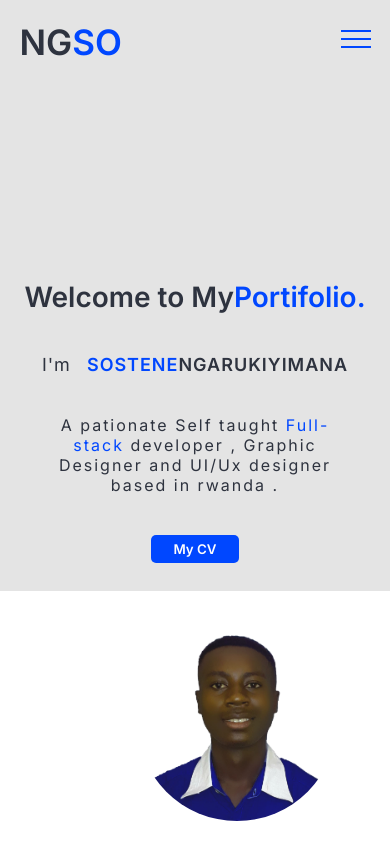
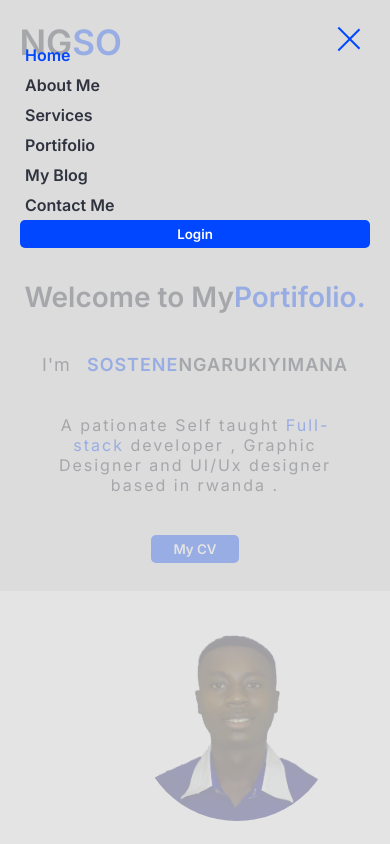
Before and after one commit to sostene12/my-brand, a plain HTML site: page index.html in a window 390 px wide. Both pictures are taken after a click on the element 355 px from the left and 42 px from the top of the page. Shown: the top 844 px of the page. Drawn offline with Linux system fonts and the light colour scheme; files whose address does not match are found by name.

Commit message:
bars for responsiveness

```diff
--- a/index.html
+++ b/index.html
@@ -28,20 +28,22 @@
             <h2><span>NG</span><span>SO</span></h2>
           </div>
           <div class="nav-items">
-            <ul>
+            <ul class="nav-links">
               <li><a href="#landingpage" class="active">Home</a></li>
               <li><a href="#about-me">About Me</a></li>
               <li><a href="#services-section">Services</a></li>
               <li><a href="#portifolio-section">Portifolio</a></li>
               <li><a href="#blog-section">My Blog</a></li>
               <li><a href="#contact-section">Contact Me</a></li>
+              <button class="button login-btn">Login</button>
             </ul>
-            <button class="button login-btn">Login</button>
           </div>
           <div class="burger">
             <span></span>
             <span></span>
             <span></span>
+          </div>
+          <div class="nav-contents">
           </div>
         </nav>
       </div>
--- a/scripts/app.js
+++ b/scripts/app.js
@@ -20,7 +20,6 @@ navItems.forEach(item =>{
 });
 
 
-const bars = document.querySelector('.burger');
 
 
 // toggle login
@@ -34,4 +33,14 @@ loginBtn.addEventListener('click',() =>{
 const closeBtn = document.querySelector('.close-icon');
 closeBtn.addEventListener('click',() =>{
     loginSection.style.display = 'none'
-})
+});
+
+
+const bars = document.querySelector('.burger');
+bars.addEventListener('click',(e) =>{
+    const navLinks = document.querySelector('.nav-links');
+    const navContents = document.querySelector('.nav-contents');
+    navContents.appendChild(navLinks)
+    navContents.classList.toggle('open')
+    bars.classList.toggle('open')
+});
--- a/styles/main.css
+++ b/styles/main.css
@@ -15,6 +15,7 @@ body{
     max-width: 100vw;
     height: 100%;
     overflow-x: hidden;
+    scroll-behavior: smooth;
 }
 
 /* landing page */
@@ -61,6 +62,7 @@ nav{
 
 .nav-items ul{
     display: flex;
+    align-items: center;
 }
 
 .nav-items ul li{
@@ -69,6 +71,34 @@ nav{
     font-weight: 500;
     padding: 0px 25px;
     font-size: 17px;
+}
+
+.nav-contents{
+    width: 100%;
+    height: 100vh;
+    background-color: var(--gray);
+    position: absolute;
+    right: -100%;
+    top: 0;
+    z-index: 0;
+    transition: all ease-in 0.3s;
+    display: none;
+}
+
+.nav-contents.open{
+    right: 0;
+}
+
+.nav-contents ul{
+    display: flex;
+    flex-direction: column;
+    padding: 40px 20px;
+}
+
+.nav-contents ul li{
+    list-style: none;
+    padding: 5px;
+    font-weight: bold;
 }
 
 a{
@@ -107,6 +137,18 @@ a:hover{
     height: 2px;
     background-color: var(--bule);
     margin-bottom: 6px;
+    transition: all ease-in 0.3s;
+}
+
+.burger.open span:nth-child(1){
+    transform: rotate(45deg) translateY(10px);
+}
+.burger.open span:nth-child(2){
+    opacity: 0;
+}
+
+.burger.open span:nth-child(3){
+    transform: rotate(-45deg) translateY(-10px);
 }
 
 /* main{
@@ -478,12 +520,19 @@ footer span{
 
 /* Responsiveness */
 @media screen and (max-width:768px) {
+    body{
+        overflow-x: hidden;
+        max-width: 100vw;
+    }
     .landingpage{
         width: 100vw;
         height: 70vh;
     }
     .nav-items{
         display: none;
+    }
+    .nav-contents{
+        display: block;
     }
     .burger{
         display: block;
```
